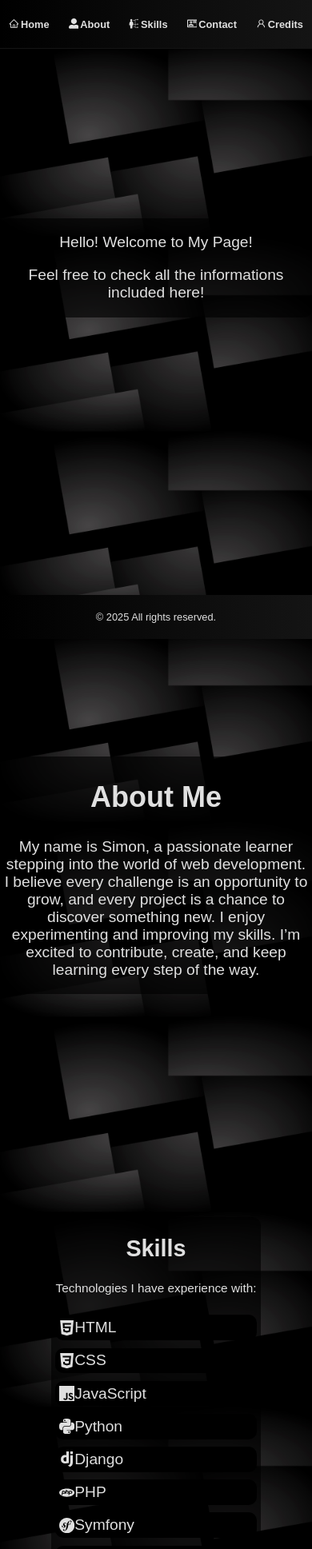
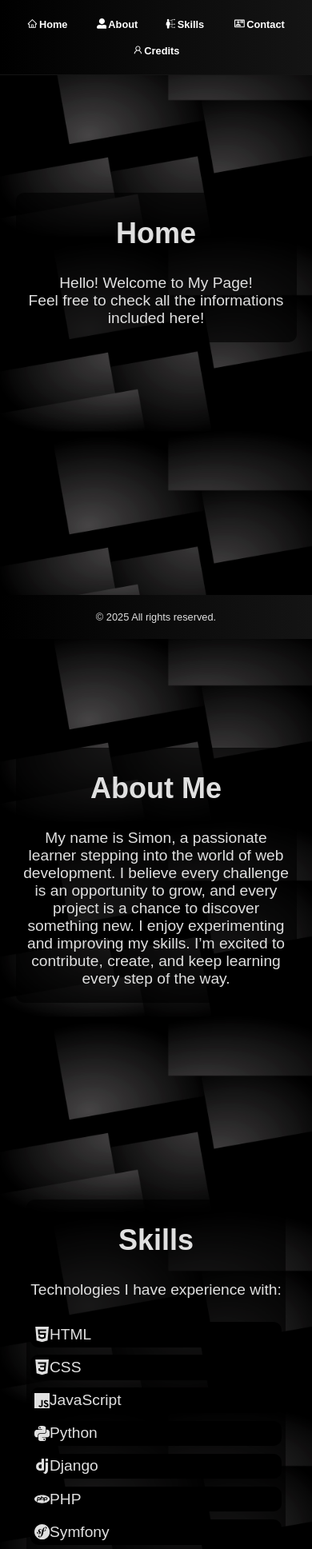
Before and after one commit to SzWielgosz/business-card, a React (Create React App) app: page / in a window 390 px wide. Shown: the part 45-1982 px from the top of the page at 80% size. Built offline with nearby package versions, Linux system fonts and the light colour scheme.

Commit message:
Minor html and css change: tile is now in App.css

```diff
--- a/src/App.css
+++ b/src/App.css
@@ -10,6 +10,22 @@ section{
   margin: auto;
   min-width: 90%;
   font-size: 24px;
+}
+
+a{
+  color: white;
+}
+
+.tile{
+    min-width: 50%;
+    max-width: 50%;
+    background-color: rgba(0, 0, 0, .65);
+    border-radius: 10px;
+}
+.tile p{
+    margin-left: 5px;
+    margin-right: 5px;
+    overflow-wrap: anywhere;
 }
 
 .App {
@@ -66,4 +82,11 @@ section{
   .App{
     font-size: 80%;
   }
+  .tile{
+        max-width: 90%;
+        text-justify: justify;
+  }
+  .tile li{
+    font-size: 80%;
+  }
 }
--- a/src/components/About/about.jsx
+++ b/src/components/About/about.jsx
@@ -6,7 +6,7 @@ export default function About() {
   return (
     <Element name="about">
         <section className={styles.about}>
-          <ScaleComponent className={styles.tile}>
+          <ScaleComponent className="tile">
           <h2>About Me</h2>
             <p>
               My name is Simon, a passionate learner stepping into the world of web development.
--- a/src/components/Contact/contact.jsx
+++ b/src/components/Contact/contact.jsx
@@ -6,7 +6,7 @@ export default function Contact(){
     return(
         <Element name="contact">
             <section className={styles.contact}>
-                <ScaleComponent className={styles.tile}>
+                <ScaleComponent className="tile">
                     <h2>Contact</h2>
                     <p>Let’s connect! I’m always open to new opportunities, collaborations. <br /> Feel free to reach out via email at <b>szwielgosz.contact@gmail.com</b> <br />I’d love to hear from you!</p>
                 </ScaleComponent>
--- a/src/components/Contact/contact.module.css
+++ b/src/components/Contact/contact.module.css
@@ -4,19 +4,3 @@
     justify-content: center;
     flex-direction: column;
 }
-.tile{
-    max-width: 50%;
-    background-color: rgba(0, 0, 0, .65);
-    border-radius: 10px;
-}
-.tile p{
-    margin-left: 5px;
-    margin-right: 5px;
-    overflow-wrap: anywhere;
-}
-@media only screen and (max-width: 600px) {
-  .tile{
-        max-width: 100%;
-        text-justify: justify;
-  }
-}
--- a/src/components/Credits/credits.jsx
+++ b/src/components/Credits/credits.jsx
@@ -6,9 +6,9 @@ export default function Credits(){
     return(
         <Element name="credits">
             <section className={styles.contact}>
-                <ScaleComponent className={styles.tile}>
+                <ScaleComponent className="tile">
                     <h2>Credits</h2>
-                    <p>Background and icon designed by <a style={{color: 'white'}} href="https://freepik.com/">Freepik</a></p>
+                    <p>Background and icon designed by <a href="https://freepik.com/">Freepik</a></p>
                 </ScaleComponent>
             </section>
         </Element>
--- a/src/components/Home/home.jsx
+++ b/src/components/Home/home.jsx
@@ -6,9 +6,9 @@ export default function Home(){
     return(
         <Element name="home">
             <section className={styles.home}>
-                <ScaleComponent className={styles.tile}>
-                    <p>Hello! Welcome to My Page!</p>
-                    <p>Feel free to check all the informations included here!</p>
+                <ScaleComponent className="tile">
+                    <h2>Home</h2>
+                    <p>Hello! Welcome to My Page! <br /> Feel free to check all the informations included here!</p>
                 </ScaleComponent>
             </section>
         </Element>
--- a/src/components/IntroScreen/IntroScreen.jsx
+++ b/src/components/IntroScreen/IntroScreen.jsx
@@ -25,7 +25,6 @@ export default function IntroScreen(){
           transition={{ duration: 1 }}
         >
           <motion.h1
-            className="text-3xl md:text-5xl font-bold text-white text-center px-4"
             initial={{ opacity: 0, y: 20 }}
             animate={{ opacity: 1, y: 0 }}
             exit={{ opacity: 0, y: -20 }}
--- a/src/components/Navbar/Navbar.module.css
+++ b/src/components/Navbar/Navbar.module.css
@@ -73,4 +73,12 @@
         justify-content: center;
         padding-top: 1rem;
     }
+    .navbar ul{
+        display: grid;
+        grid-template-columns: repeat(4, 1fr);
     }
+    .navbar ul li:nth-child(5) {
+        grid-column: 2 / span 2;
+        justify-self: center;
+    }
+}
--- a/src/components/Navbar/navbar.jsx
+++ b/src/components/Navbar/navbar.jsx
@@ -5,7 +5,6 @@ import { FaUserAlt } from 'react-icons/fa';
 import { GiSkills } from 'react-icons/gi';
 import { MdOutlineContactMail } from 'react-icons/md';
 import { AiOutlineCode, AiOutlineUser } from 'react-icons/ai';
-import { FaUser } from 'react-icons/fa';
 
 export default function Navbar() {
   return (
@@ -14,7 +13,7 @@ export default function Navbar() {
         <AiOutlineCode size={30} /> SzWielgosz
       </div>
       <nav className={styles.navbar}>
-        <ul className="navbar-menu">
+        <ul className={styles.navbarMenu}>
           <li>
             <Link to="home" smooth={true} duration={500}>
               <AiOutlineHome /> Home
--- a/src/components/Skills/skills.jsx
+++ b/src/components/Skills/skills.jsx
@@ -9,7 +9,7 @@ export default function Home(){
     return(
         <Element name="skills">
             <section className={styles.skills}>
-                <ScaleComponent className={styles.tile}>
+                <ScaleComponent className="tile">
                     <h2>Skills</h2>
                     <p>
                         Technologies I have experience with:
@@ -31,7 +31,7 @@ export default function Home(){
                         </ul>
                     </div>
                     <p>
-                        <a href='https://github.com/SzWielgosz' className={styles.profile}>My Github Profile</a>
+                        <a href='https://github.com/SzWielgosz'>My Github Profile</a>
                     </p>
                 </ScaleComponent>
             </section>
--- a/src/components/Skills/skills.module.css
+++ b/src/components/Skills/skills.module.css
@@ -4,24 +4,14 @@
     justify-content: center;
     flex-direction: column;
 }
-.tile{
-    min-width: 45%;
-    max-width: 80%;
-    background-color: rgba(0, 0, 0, .65);
-    border-radius: 10px;
-}
-.tile p{
-    margin-left: 5px;
-    margin-right: 5px;
-}
-.tile ul{
+.skillsList ul{
     list-style: none;
     min-width: 20%;
     padding: 0;
     display: grid;
     grid-template-columns: repeat(auto-fit, minmax(200px, 1fr));
 }
-.tile li{
+.skillsList li{
     border-radius: 10px;
     background-color: black;
     margin: 0.3rem;
@@ -30,11 +20,8 @@
     justify-content: start;
     align-items: center;
 }
-.tile li:hover{
+.skillsList li:hover{
     background-color: grey;
-}
-.profile{
-    color: white;
 }
 @media only screen and (max-width: 600px) {
   .tile{
```
Lines whose indentation alone changed are shown as unchanged.
